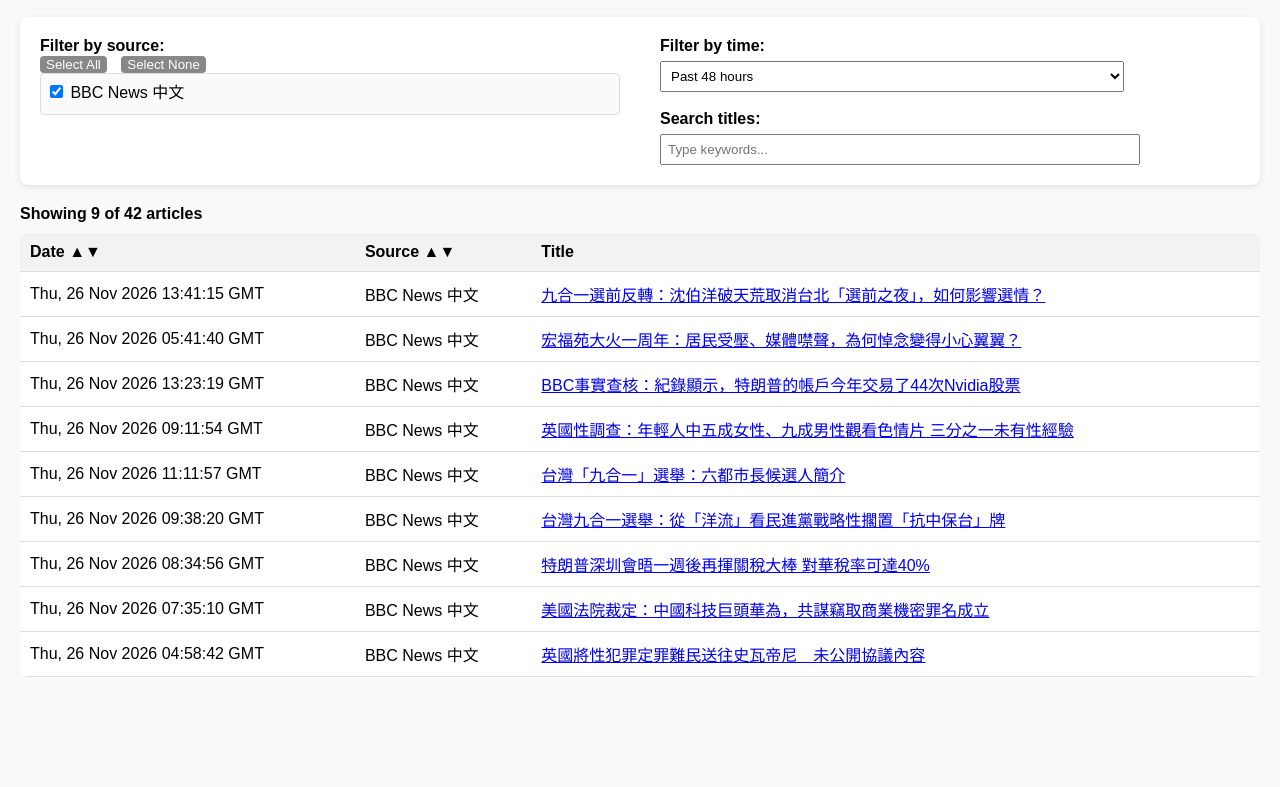
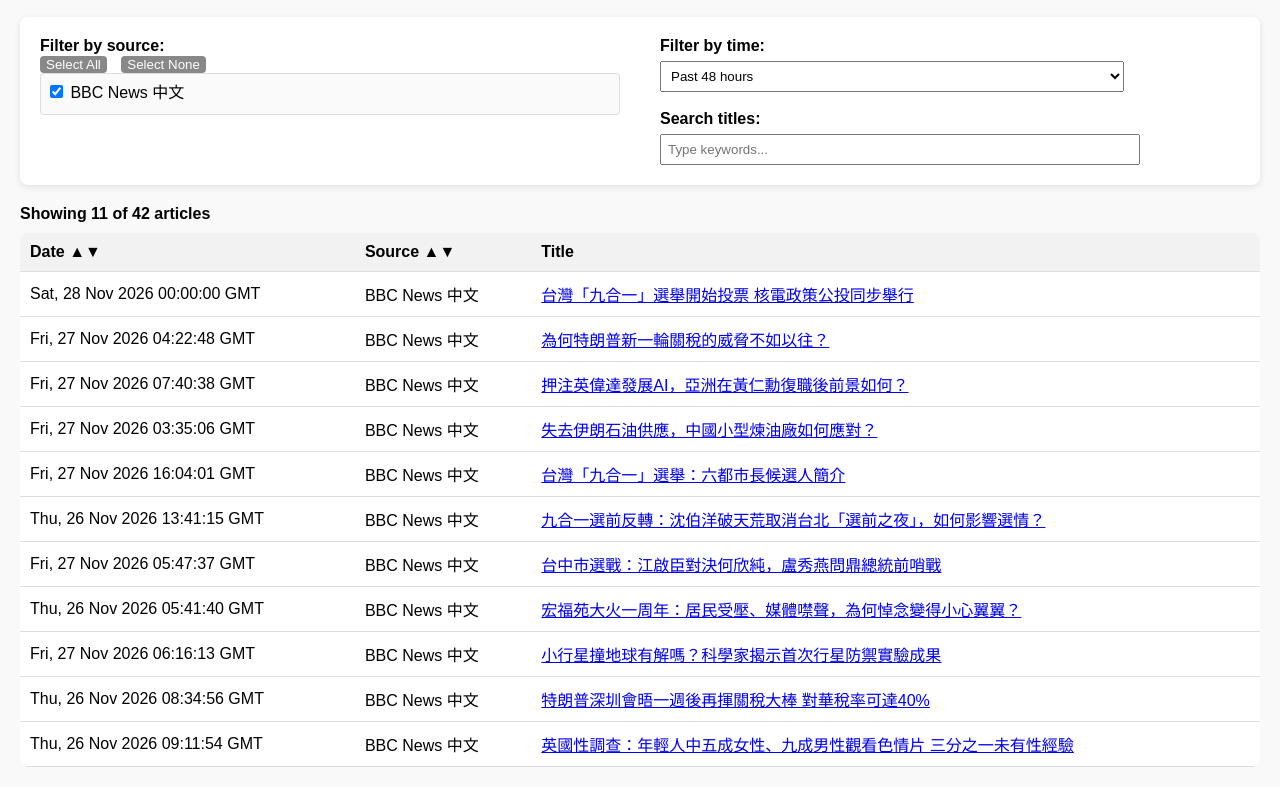
Before and after one commit to Shelly-2025/Shelly_news_feed, a plain HTML site: page index.html in a window 1280 px wide. Shown: the part 79-866 px from the top of the page. Before the commit the page ends 800 px from the top, so only its background shows below. Drawn offline with Linux system fonts and the light colour scheme.

Commit message:
🔄 Auto-update news feed

```diff
--- a/index.html
+++ b/index.html
@@ -33,7 +33,7 @@
 <div class="header-bar">
   <div>
     <h1>My News Feed</h1>
-    <div class="generated-time">Page generated on 27 Nov 2026, 02:36 UTC</div>
+    <div class="generated-time">Page generated on 28 Nov 2026, 02:26 UTC</div>
   </div>
   <div class="header-links">
     <a href="config.html" target="_blank">Config</a>
@@ -80,74 +80,74 @@
 </tr>
 </thead>
 <tbody>
-<tr class="" data-source="ZlQ0EY7QUOI6q1I0nORGPyM2N9GiT0xbQ0lW9guu5NI" data-date="Thu, 26 Nov 2026 00:29:38 GMT" data-title="白紙運動四年之後，上海青年公共空間去哪兒了？">
+<tr class="" data-source="ZlQ0EY7QUOI6q1I0nORGPyM2N9GiT0xbQ0lW9guu5NI" data-date="Sat, 28 Nov 2026 00:00:00 GMT" data-title="台灣「九合一」選舉開始投票 核電政策公投同步舉行">
+            <td>Sat, 28 Nov 2026 00:00:00 GMT</td>
+            <td>BBC News 中文</td>
+            <td><a href="https://www.bbc.com/zhongwen/live/c60evlqlpx32t/trad?at_medium=RSS&at_campaign=rss" target="_blank">台灣「九合一」選舉開始投票 核電政策公投同步舉行</a></td>
+        </tr><tr class="" data-source="ZlQ0EY7QUOI6q1I0nORGPyM2N9GiT0xbQ0lW9guu5NI" data-date="Fri, 27 Nov 2026 04:22:48 GMT" data-title="為何特朗普新一輪關稅的威脅不如以往？">
+            <td>Fri, 27 Nov 2026 04:22:48 GMT</td>
+            <td>BBC News 中文</td>
+            <td><a href="https://www.bbc.com/zhongwen/articles/c3j4rw1r4p29o/trad?at_medium=RSS&at_campaign=rss" target="_blank">為何特朗普新一輪關稅的威脅不如以往？</a></td>
+        </tr><tr class="" data-source="ZlQ0EY7QUOI6q1I0nORGPyM2N9GiT0xbQ0lW9guu5NI" data-date="Fri, 27 Nov 2026 07:40:38 GMT" data-title="押注英偉達發展AI，亞洲在黃仁勳復職後前景如何？">
+            <td>Fri, 27 Nov 2026 07:40:38 GMT</td>
+            <td>BBC News 中文</td>
+            <td><a href="https://www.bbc.com/zhongwen/articles/cq62p0n4er0wo/trad?at_medium=RSS&at_campaign=rss" target="_blank">押注英偉達發展AI，亞洲在黃仁勳復職後前景如何？</a></td>
+        </tr><tr class="" data-source="ZlQ0EY7QUOI6q1I0nORGPyM2N9GiT0xbQ0lW9guu5NI" data-date="Fri, 27 Nov 2026 03:35:06 GMT" data-title="失去伊朗石油供應，中國小型煉油廠如何應對？">
+            <td>Fri, 27 Nov 2026 03:35:06 GMT</td>
+            <td>BBC News 中文</td>
+            <td><a href="https://www.bbc.com/zhongwen/articles/c3qj5y7lwrn9o/trad?at_medium=RSS&at_campaign=rss" target="_blank">失去伊朗石油供應，中國小型煉油廠如何應對？</a></td>
+        </tr><tr class="" data-source="ZlQ0EY7QUOI6q1I0nORGPyM2N9GiT0xbQ0lW9guu5NI" data-date="Thu, 26 Nov 2026 00:29:38 GMT" data-title="白紙運動四年之後，上海青年公共空間去哪兒了？">
             <td>Thu, 26 Nov 2026 00:29:38 GMT</td>
             <td>BBC News 中文</td>
             <td><a href="https://www.bbc.com/zhongwen/articles/cwe851kg1kj1o/trad?at_medium=RSS&at_campaign=rss" target="_blank">白紙運動四年之後，上海青年公共空間去哪兒了？</a></td>
+        </tr><tr class="" data-source="ZlQ0EY7QUOI6q1I0nORGPyM2N9GiT0xbQ0lW9guu5NI" data-date="Fri, 27 Nov 2026 16:04:01 GMT" data-title="台灣「九合一」選舉：六都市長候選人簡介">
+            <td>Fri, 27 Nov 2026 16:04:01 GMT</td>
+            <td>BBC News 中文</td>
+            <td><a href="https://www.bbc.com/zhongwen/articles/cwlymzm5mnxyo/trad?at_medium=RSS&at_campaign=rss" target="_blank">台灣「九合一」選舉：六都市長候選人簡介</a></td>
+        </tr><tr class="" data-source="ZlQ0EY7QUOI6q1I0nORGPyM2N9GiT0xbQ0lW9guu5NI" data-date="Wed, 16 Sep 2026 04:47:26 GMT" data-title="2026台灣地方選舉：「九合一」為何重要？選舉時程是什麼？">
+            <td>Wed, 16 Sep 2026 04:47:26 GMT</td>
+            <td>BBC News 中文</td>
+            <td><a href="https://www.bbc.com/zhongwen/articles/cp931k7xx4do/trad?at_medium=RSS&at_campaign=rss" target="_blank">2026台灣地方選舉：「九合一」為何重要？選舉時程是什麼？</a></td>
+        </tr><tr class="" data-source="ZlQ0EY7QUOI6q1I0nORGPyM2N9GiT0xbQ0lW9guu5NI" data-date="Fri, 06 Nov 2026 07:56:51 GMT" data-title="台灣時隔一年再「核電公投」：這次投什麼？通過門檻為何？">
+            <td>Fri, 06 Nov 2026 07:56:51 GMT</td>
+            <td>BBC News 中文</td>
+            <td><a href="https://www.bbc.com/zhongwen/articles/c0rdle4l1lvo/trad?at_medium=RSS&at_campaign=rss" target="_blank">台灣時隔一年再「核電公投」：這次投什麼？通過門檻為何？</a></td>
         </tr><tr class="" data-source="ZlQ0EY7QUOI6q1I0nORGPyM2N9GiT0xbQ0lW9guu5NI" data-date="Thu, 26 Nov 2026 13:41:15 GMT" data-title="九合一選前反轉：沈伯洋破天荒取消台北「選前之夜」，如何影響選情？">
             <td>Thu, 26 Nov 2026 13:41:15 GMT</td>
             <td>BBC News 中文</td>
             <td><a href="https://www.bbc.com/zhongwen/articles/cwz0kymdzdd8o/trad?at_medium=RSS&at_campaign=rss" target="_blank">九合一選前反轉：沈伯洋破天荒取消台北「選前之夜」，如何影響選情？</a></td>
+        </tr><tr class="" data-source="ZlQ0EY7QUOI6q1I0nORGPyM2N9GiT0xbQ0lW9guu5NI" data-date="Fri, 27 Nov 2026 05:47:37 GMT" data-title="台中市選戰：江啟臣對決何欣純，盧秀燕問鼎總統前哨戰">
+            <td>Fri, 27 Nov 2026 05:47:37 GMT</td>
+            <td>BBC News 中文</td>
+            <td><a href="https://www.bbc.com/zhongwen/articles/cx053e8yr348o/trad?at_medium=RSS&at_campaign=rss" target="_blank">台中市選戰：江啟臣對決何欣純，盧秀燕問鼎總統前哨戰</a></td>
         </tr><tr class="" data-source="ZlQ0EY7QUOI6q1I0nORGPyM2N9GiT0xbQ0lW9guu5NI" data-date="Thu, 26 Nov 2026 05:41:40 GMT" data-title="宏福苑大火一周年：居民受壓、媒體噤聲，為何悼念變得小心翼翼？">
             <td>Thu, 26 Nov 2026 05:41:40 GMT</td>
             <td>BBC News 中文</td>
             <td><a href="https://www.bbc.com/zhongwen/articles/cw8dv46pv125o/trad?at_medium=RSS&at_campaign=rss" target="_blank">宏福苑大火一周年：居民受壓、媒體噤聲，為何悼念變得小心翼翼？</a></td>
-        </tr><tr class="" data-source="ZlQ0EY7QUOI6q1I0nORGPyM2N9GiT0xbQ0lW9guu5NI" data-date="Thu, 26 Nov 2026 13:23:19 GMT" data-title="BBC事實查核：紀錄顯示，特朗普的帳戶今年交易了44次Nvidia股票">
-            <td>Thu, 26 Nov 2026 13:23:19 GMT</td>
+        </tr><tr class="" data-source="ZlQ0EY7QUOI6q1I0nORGPyM2N9GiT0xbQ0lW9guu5NI" data-date="Wed, 25 Nov 2026 03:21:30 GMT" data-title="宏福苑大火一週年：「這條刺永遠都在」，遺屬在傷痛中尋找答案">
+            <td>Wed, 25 Nov 2026 03:21:30 GMT</td>
             <td>BBC News 中文</td>
-            <td><a href="https://www.bbc.com/zhongwen/articles/cm62p52417ywo/trad?at_medium=RSS&at_campaign=rss" target="_blank">BBC事實查核：紀錄顯示，特朗普的帳戶今年交易了44次Nvidia股票</a></td>
+            <td><a href="https://www.bbc.com/zhongwen/articles/c3j4r274lj82o/trad?at_medium=RSS&at_campaign=rss" target="_blank">宏福苑大火一週年：「這條刺永遠都在」，遺屬在傷痛中尋找答案</a></td>
+        </tr><tr class="" data-source="ZlQ0EY7QUOI6q1I0nORGPyM2N9GiT0xbQ0lW9guu5NI" data-date="Fri, 27 Nov 2026 06:16:13 GMT" data-title="小行星撞地球有解嗎？科學家揭示首次行星防禦實驗成果">
+            <td>Fri, 27 Nov 2026 06:16:13 GMT</td>
+            <td>BBC News 中文</td>
+            <td><a href="https://www.bbc.com/zhongwen/articles/crvg238j0g47o/trad?at_medium=RSS&at_campaign=rss" target="_blank">小行星撞地球有解嗎？科學家揭示首次行星防禦實驗成果</a></td>
+        </tr><tr class="" data-source="ZlQ0EY7QUOI6q1I0nORGPyM2N9GiT0xbQ0lW9guu5NI" data-date="Thu, 26 Nov 2026 08:34:56 GMT" data-title="特朗普深圳會晤一週後再揮關稅大棒 對華稅率可達40%">
+            <td>Thu, 26 Nov 2026 08:34:56 GMT</td>
+            <td>BBC News 中文</td>
+            <td><a href="https://www.bbc.com/zhongwen/articles/c9ly484v6pdzo/trad?at_medium=RSS&at_campaign=rss" target="_blank">特朗普深圳會晤一週後再揮關稅大棒 對華稅率可達40%</a></td>
+        </tr><tr class="" data-source="ZlQ0EY7QUOI6q1I0nORGPyM2N9GiT0xbQ0lW9guu5NI" data-date="Wed, 25 Nov 2026 11:53:06 GMT" data-title="BBC事實查核：與中國有關帳號用AI生成影攻擊台灣選舉候選人">
+            <td>Wed, 25 Nov 2026 11:53:06 GMT</td>
+            <td>BBC News 中文</td>
+            <td><a href="https://www.bbc.com/zhongwen/articles/c6rmgvkp322xo/trad?at_medium=RSS&at_campaign=rss" target="_blank">BBC事實查核：與中國有關帳號用AI生成影攻擊台灣選舉候選人</a></td>
         </tr><tr class="" data-source="ZlQ0EY7QUOI6q1I0nORGPyM2N9GiT0xbQ0lW9guu5NI" data-date="Thu, 26 Nov 2026 09:11:54 GMT" data-title="英國性調查：年輕人中五成女性、九成男性觀看色情片 三分之一未有性經驗">
             <td>Thu, 26 Nov 2026 09:11:54 GMT</td>
             <td>BBC News 中文</td>
             <td><a href="https://www.bbc.com/zhongwen/articles/cmewv0vkgwplo/trad?at_medium=RSS&at_campaign=rss" target="_blank">英國性調查：年輕人中五成女性、九成男性觀看色情片 三分之一未有性經驗</a></td>
-        </tr><tr class="" data-source="ZlQ0EY7QUOI6q1I0nORGPyM2N9GiT0xbQ0lW9guu5NI" data-date="Thu, 26 Nov 2026 11:11:57 GMT" data-title="台灣「九合一」選舉：六都市長候選人簡介">
-            <td>Thu, 26 Nov 2026 11:11:57 GMT</td>
-            <td>BBC News 中文</td>
-            <td><a href="https://www.bbc.com/zhongwen/articles/cwlymzm5mnxyo/trad?at_medium=RSS&at_campaign=rss" target="_blank">台灣「九合一」選舉：六都市長候選人簡介</a></td>
-        </tr><tr class="" data-source="ZlQ0EY7QUOI6q1I0nORGPyM2N9GiT0xbQ0lW9guu5NI" data-date="Thu, 26 Nov 2026 09:38:20 GMT" data-title="台灣九合一選舉：從「洋流」看民進黨戰略性擱置「抗中保台」牌">
-            <td>Thu, 26 Nov 2026 09:38:20 GMT</td>
-            <td>BBC News 中文</td>
-            <td><a href="https://www.bbc.com/zhongwen/articles/cmx29vxzgj25o/trad?at_medium=RSS&at_campaign=rss" target="_blank">台灣九合一選舉：從「洋流」看民進黨戰略性擱置「抗中保台」牌</a></td>
-        </tr><tr class="" data-source="ZlQ0EY7QUOI6q1I0nORGPyM2N9GiT0xbQ0lW9guu5NI" data-date="Tue, 17 Nov 2026 09:49:49 GMT" data-title="「藍白合」示範區：新竹市選情如何透露台灣第三勢力的未來？">
-            <td>Tue, 17 Nov 2026 09:49:49 GMT</td>
-            <td>BBC News 中文</td>
-            <td><a href="https://www.bbc.com/zhongwen/articles/cme3d27d7lnpo/trad?at_medium=RSS&at_campaign=rss" target="_blank">「藍白合」示範區：新竹市選情如何透露台灣第三勢力的未來？</a></td>
-        </tr><tr class="" data-source="ZlQ0EY7QUOI6q1I0nORGPyM2N9GiT0xbQ0lW9guu5NI" data-date="Wed, 28 Oct 2026 02:45:08 GMT" data-title="「九合一」五大看點：「洋流」能否撼動台北？誰在卡位2028？">
-            <td>Wed, 28 Oct 2026 02:45:08 GMT</td>
-            <td>BBC News 中文</td>
-            <td><a href="https://www.bbc.com/zhongwen/articles/cm8xzrg40dq1o/trad?at_medium=RSS&at_campaign=rss" target="_blank">「九合一」五大看點：「洋流」能否撼動台北？誰在卡位2028？</a></td>
-        </tr><tr class="" data-source="ZlQ0EY7QUOI6q1I0nORGPyM2N9GiT0xbQ0lW9guu5NI" data-date="Wed, 25 Nov 2026 03:21:30 GMT" data-title="宏福苑大火一週年：「這條刺永遠都在」，遺屬在傷痛中尋找答案">
-            <td>Wed, 25 Nov 2026 03:21:30 GMT</td>
-            <td>BBC News 中文</td>
-            <td><a href="https://www.bbc.com/zhongwen/articles/c3j4r274lj82o/trad?at_medium=RSS&at_campaign=rss" target="_blank">宏福苑大火一週年：「這條刺永遠都在」，遺屬在傷痛中尋找答案</a></td>
-        </tr><tr class="" data-source="ZlQ0EY7QUOI6q1I0nORGPyM2N9GiT0xbQ0lW9guu5NI" data-date="Thu, 26 Nov 2026 08:34:56 GMT" data-title="特朗普深圳會晤一週後再揮關稅大棒 對華稅率可達40%">
-            <td>Thu, 26 Nov 2026 08:34:56 GMT</td>
-            <td>BBC News 中文</td>
-            <td><a href="https://www.bbc.com/zhongwen/articles/c9ly484v6pdzo/trad?at_medium=RSS&at_campaign=rss" target="_blank">特朗普深圳會晤一週後再揮關稅大棒 對華稅率可達40%</a></td>
-        </tr><tr class="" data-source="ZlQ0EY7QUOI6q1I0nORGPyM2N9GiT0xbQ0lW9guu5NI" data-date="Thu, 26 Nov 2026 07:35:10 GMT" data-title="美國法院裁定：中國科技巨頭華為，共謀竊取商業機密罪名成立">
-            <td>Thu, 26 Nov 2026 07:35:10 GMT</td>
-            <td>BBC News 中文</td>
-            <td><a href="https://www.bbc.com/zhongwen/articles/cmq8lz8ddyg9o/trad?at_medium=RSS&at_campaign=rss" target="_blank">美國法院裁定：中國科技巨頭華為，共謀竊取商業機密罪名成立</a></td>
-        </tr><tr class="" data-source="ZlQ0EY7QUOI6q1I0nORGPyM2N9GiT0xbQ0lW9guu5NI" data-date="Thu, 26 Nov 2026 04:58:42 GMT" data-title="英國將性犯罪定罪難民送往史瓦帝尼　未公開協議內容">
-            <td>Thu, 26 Nov 2026 04:58:42 GMT</td>
-            <td>BBC News 中文</td>
-            <td><a href="https://www.bbc.com/zhongwen/articles/cr868g89jdw0o/trad?at_medium=RSS&at_campaign=rss" target="_blank">英國將性犯罪定罪難民送往史瓦帝尼　未公開協議內容</a></td>
-        </tr><tr class="" data-source="ZlQ0EY7QUOI6q1I0nORGPyM2N9GiT0xbQ0lW9guu5NI" data-date="Wed, 25 Nov 2026 11:53:06 GMT" data-title="BBC事實查核：與中國有關帳號用AI生成影攻擊台灣選舉候選人">
-            <td>Wed, 25 Nov 2026 11:53:06 GMT</td>
-            <td>BBC News 中文</td>
-            <td><a href="https://www.bbc.com/zhongwen/articles/c6rmgvkp322xo/trad?at_medium=RSS&at_campaign=rss" target="_blank">BBC事實查核：與中國有關帳號用AI生成影攻擊台灣選舉候選人</a></td>
         </tr><tr class="" data-source="ZlQ0EY7QUOI6q1I0nORGPyM2N9GiT0xbQ0lW9guu5NI" data-date="Tue, 24 Nov 2026 14:54:54 GMT" data-title="陳吉寧：「清華系」失勢、「上海跳板」失靈與政治局委員落馬">
             <td>Tue, 24 Nov 2026 14:54:54 GMT</td>
             <td>BBC News 中文</td>
             <td><a href="https://www.bbc.com/zhongwen/articles/ck7v27vn9659o/trad?at_medium=RSS&at_campaign=rss" target="_blank">陳吉寧：「清華系」失勢、「上海跳板」失靈與政治局委員落馬</a></td>
-        </tr><tr class="" data-source="ZlQ0EY7QUOI6q1I0nORGPyM2N9GiT0xbQ0lW9guu5NI" data-date="Tue, 24 Nov 2026 02:19:54 GMT" data-title="伊朗女歌手演出不戴頭巾「已遭執行74鞭笞刑」">
-            <td>Tue, 24 Nov 2026 02:19:54 GMT</td>
-            <td>BBC News 中文</td>
-            <td><a href="https://www.bbc.com/zhongwen/articles/cxzd9y2gre3lo/trad?at_medium=RSS&at_campaign=rss" target="_blank">伊朗女歌手演出不戴頭巾「已遭執行74鞭笞刑」</a></td>
-        </tr><tr class="" data-source="ZlQ0EY7QUOI6q1I0nORGPyM2N9GiT0xbQ0lW9guu5NI" data-date="Wed, 25 Nov 2026 09:44:18 GMT" data-title="神舟二十四號成功發射 首位巴基斯坦航天員登中國「天宮」意味什麼？">
-            <td>Wed, 25 Nov 2026 09:44:18 GMT</td>
-            <td>BBC News 中文</td>
-            <td><a href="https://www.bbc.com/zhongwen/articles/cm9w91y0pge7o/trad?at_medium=RSS&at_campaign=rss" target="_blank">神舟二十四號成功發射 首位巴基斯坦航天員登中國「天宮」意味什麼？</a></td>
         </tr><tr class="" data-source="ZlQ0EY7QUOI6q1I0nORGPyM2N9GiT0xbQ0lW9guu5NI" data-date="Tue, 24 Nov 2026 23:49:34 GMT" data-title="香港宏福苑大火一週年：災後餘生，家在何方？">
             <td>Tue, 24 Nov 2026 23:49:34 GMT</td>
             <td>BBC News 中文</td>
```
